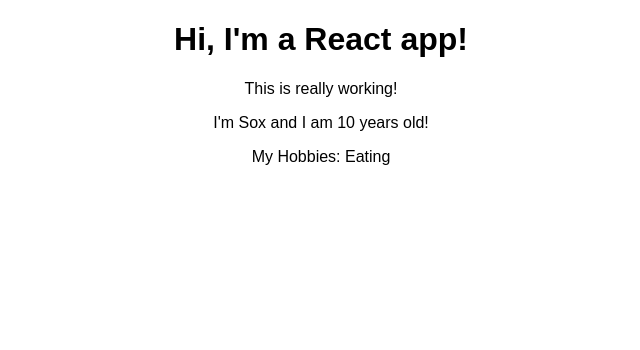
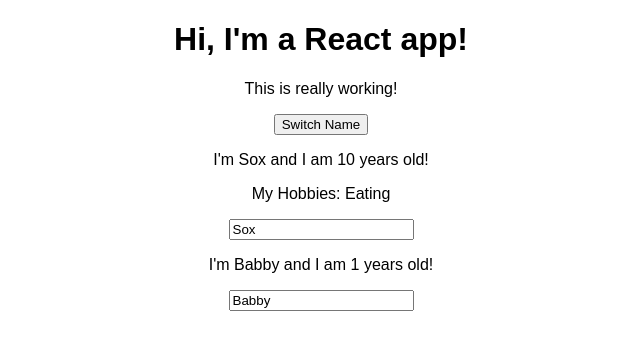
Before and after one commit to jeffgerlach/react_demo, a React (Create React App) app: page / in a window 1280 px wide. Shown: the top 350 px of the page, without its empty margins (319-959 px from the left). Built offline with nearby package versions, Linux system fonts and the light colour scheme.

Commit message:
Add form input to change name

```diff
--- a/src/App.js
+++ b/src/App.js
@@ -1,14 +1,46 @@
-import React, { Component } from 'react';
-import './App.css';
-import Person from './Person/Person';
+import React, { Component } from "react";
+import "./App.css";
+import Person from "./Person/Person";
 
 class App extends Component {
+  state = {
+    cats: [{ name: "Sox", age: 10 }, { name: "Babby", age: 1 }],
+    otherState: "some other value"
+  };
+
+  switchNameHandler = newName => {
+    // console.log('Was clicked!');
+    this.setState({
+      cats: [{ name: newName, age: 10 }, { name: "Babby", age: 1.5 }]
+    });
+  };
+
+  nameChangedHandler = event => {
+    this.setState({
+      cats: [{ name: "Sox", age: 10 }, { name: event.target.value, age: 1 }]
+    });
+  };
+
   render() {
     return (
       <div className="App">
         <h1>Hi, I'm a React app!</h1>
         <p>This is really working!</p>
-        <Person name="Sox" age="10">My Hobbies: Eating</Person>
+        {/*  arrow function can be inefficient */}
+        <button onClick={() => this.switchNameHandler("Pooter")}>
+          Switch Name
+        </button>
+        <Person
+          name={this.state.cats[0].name}
+          age={this.state.cats[0].age}
+          click={this.switchNameHandler.bind(this, "Sox!")}
+        >
+          My Hobbies: Eating
+        </Person>
+        <Person
+          name={this.state.cats[1].name}
+          age={this.state.cats[1].age}
+          changed={this.nameChangedHandler}/>
       </div>
     );
   }
--- a/src/Person/Person.js
+++ b/src/Person/Person.js
@@ -1,12 +1,15 @@
-import React from 'react';
+import React from "react";
 
-const person = (props) => {
-    return (
-        <div>
-            <p>I'm {props.name} and I am {props.age} years old!</p>
-            <p>{props.children}</p>
-        </div>
-    );
-}
+const person = props => {
+  return (
+    <div>
+      <p onClick={props.click}>
+        I'm {props.name} and I am {props.age} years old!
+      </p>
+      <p>{props.children}</p>
+      <input type="text" onChange={props.changed} value={props.name}/>
+    </div>
+  );
+};
 
 export default person;
```
